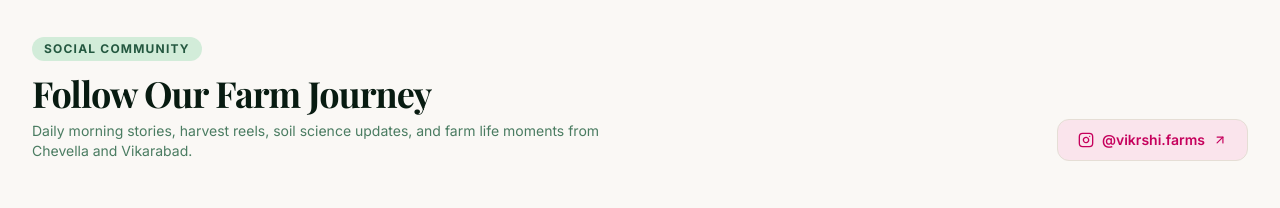
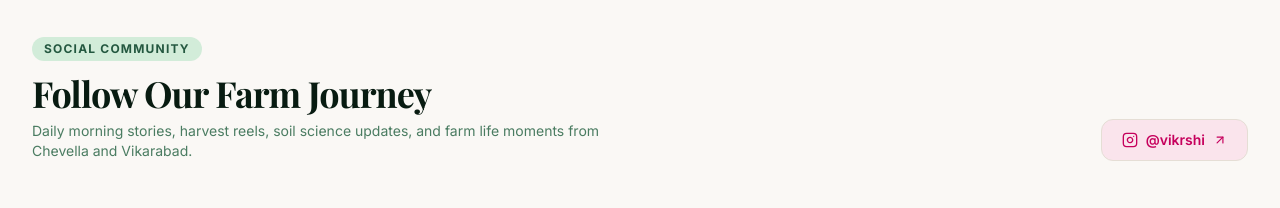
Before and after one commit to devasanipranadeep/vikrshi, a Next.js app in the folder frontend/: page / in a window 1280 px wide. Shown: the part 5860-6068 px from the top of the page. Built offline with nearby package versions, Linux system fonts and the light colour scheme; no server answers; the database is empty; grey boxes are pictures that could not be loaded; a web font is replaced by a local one.

Commit message:
Update Instagram handle and profile URL to @vikrshi across settings and storefront

```diff
--- a/frontend/src/components/admin/SettingsManager.tsx
+++ b/frontend/src/components/admin/SettingsManager.tsx
@@ -33,7 +33,7 @@ export function SettingsManager({ settings, onSettingsUpdated }: SettingsManager
   const [whatsappNumber, setWhatsappNumber] = useState(settings.whatsappNumber || '919441469814');
   const [phoneNumber, setPhoneNumber] = useState(settings.phone || settings.phoneNumber || '+91 94414 69814');
   const [email, setEmail] = useState(settings.email || 'contact@vikrshi.com');
-  const [instagramUrl, setInstagramUrl] = useState(settings.instagramUrl || 'https://instagram.com/vikrshisuppliers');
+  const [instagramUrl, setInstagramUrl] = useState(settings.instagramUrl || 'https://instagram.com/vikrshi');
   const [address, setAddress] = useState(settings.address?.fullText || 'Road No. 12, Banjara Hills, Hyderabad, Telangana 500034, India');
   const [businessHours, setBusinessHours] = useState(settings.businessHours?.fullText || 'Monday – Saturday: 6:00 AM – 8:00 PM');
   const [googleMapsUrl, setGoogleMapsUrl] = useState(settings.googleMapsUrl || 'https://maps.google.com/?q=Hyderabad');
@@ -285,7 +285,7 @@ export function SettingsManager({ settings, onSettingsUpdated }: SettingsManager
                   type="url"
                   value={instagramUrl}
                   onChange={(e) => setInstagramUrl(e.target.value)}
-                  placeholder="https://instagram.com/vikrshisuppliers"
+                  placeholder="https://instagram.com/vikrshi"
                   className="w-full px-3.5 py-2.5 rounded-xl border border-cream-300 text-xs text-forest-900 focus:outline-none focus:border-leaf-500"
                 />
               </div>
--- a/frontend/src/constants/mockData.ts
+++ b/frontend/src/constants/mockData.ts
@@ -10,8 +10,8 @@ export const initialCompanySettings: CompanySettings = {
   whatsappDisplay: '+91 94414 69814',
   email: 'hello@vikrshi.com',
   phone: '+91 94414 69814',
-  instagramUrl: 'https://instagram.com/vikrshi.farms',
-  instagramHandle: '@vikrshi.farms',
+  instagramUrl: 'https://instagram.com/vikrshi',
+  instagramHandle: '@vikrshi',
   address: {
     line1: 'Survey No. 42, Green Belt Agri Park',
     line2: 'Shamshabad Agro Corridor',
--- a/frontend/src/services/settings.ts
+++ b/frontend/src/services/settings.ts
@@ -15,8 +15,8 @@ function mapSettingsRow(row: SettingsRow): CompanySettings {
     ? `+91 ${whatsapp.slice(2, 7)} ${whatsapp.slice(7)}`
     : `+${whatsapp}`;
 
-  const igUrl = row.instagram_url || 'https://instagram.com/vikrshisuppliers';
-  const igHandle = igUrl.split('/').filter(Boolean).pop()?.replace(/^@/, '') || 'vikrshisuppliers';
+  const igUrl = row.instagram_url || 'https://instagram.com/vikrshi';
+  const igHandle = igUrl.split('/').filter(Boolean).pop()?.replace(/^@/, '') || 'vikrshi';
   const addr = row.address || 'Road No. 12, Banjara Hills, Hyderabad, Telangana 500034, India';
 
   return {
```
